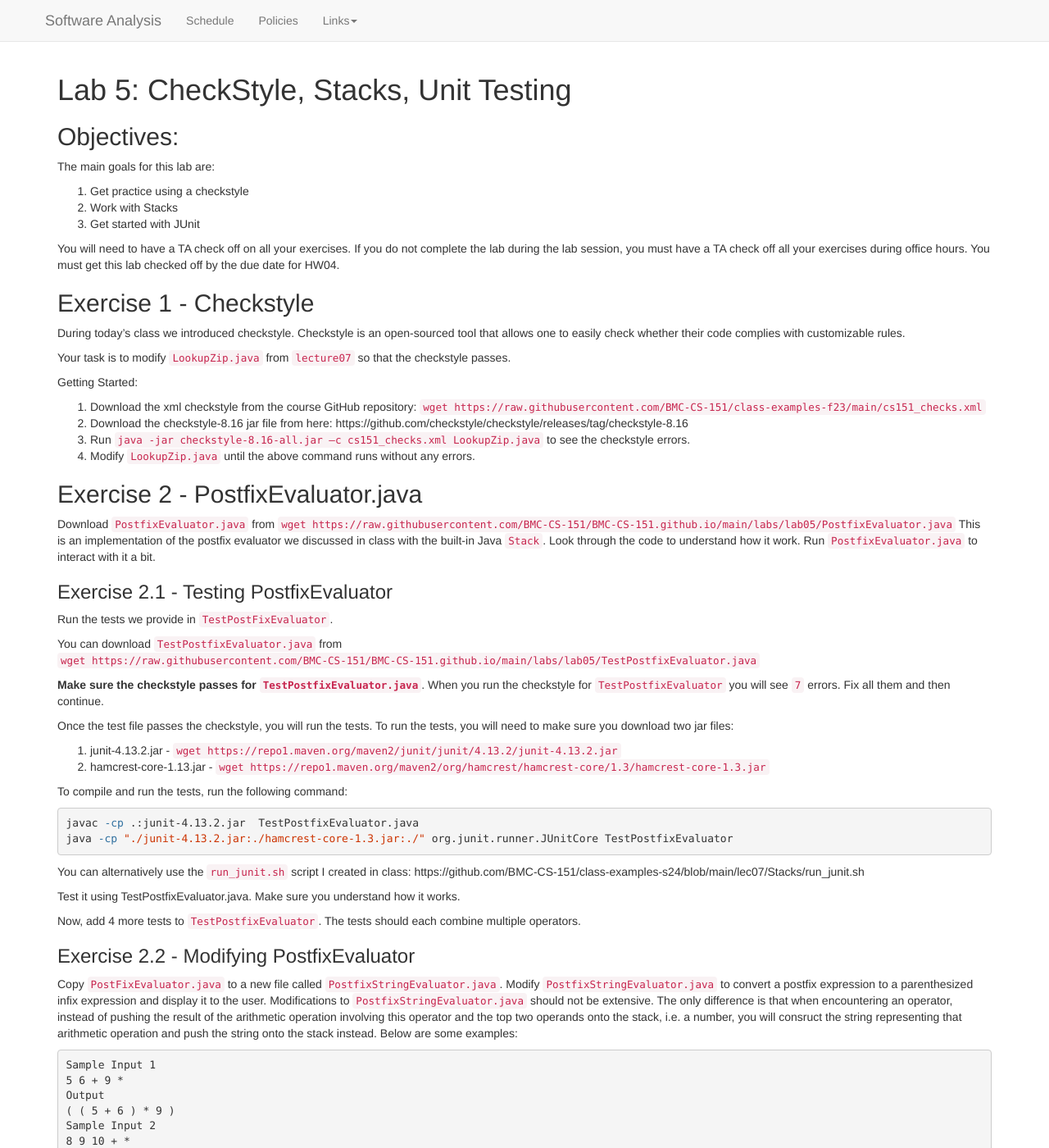
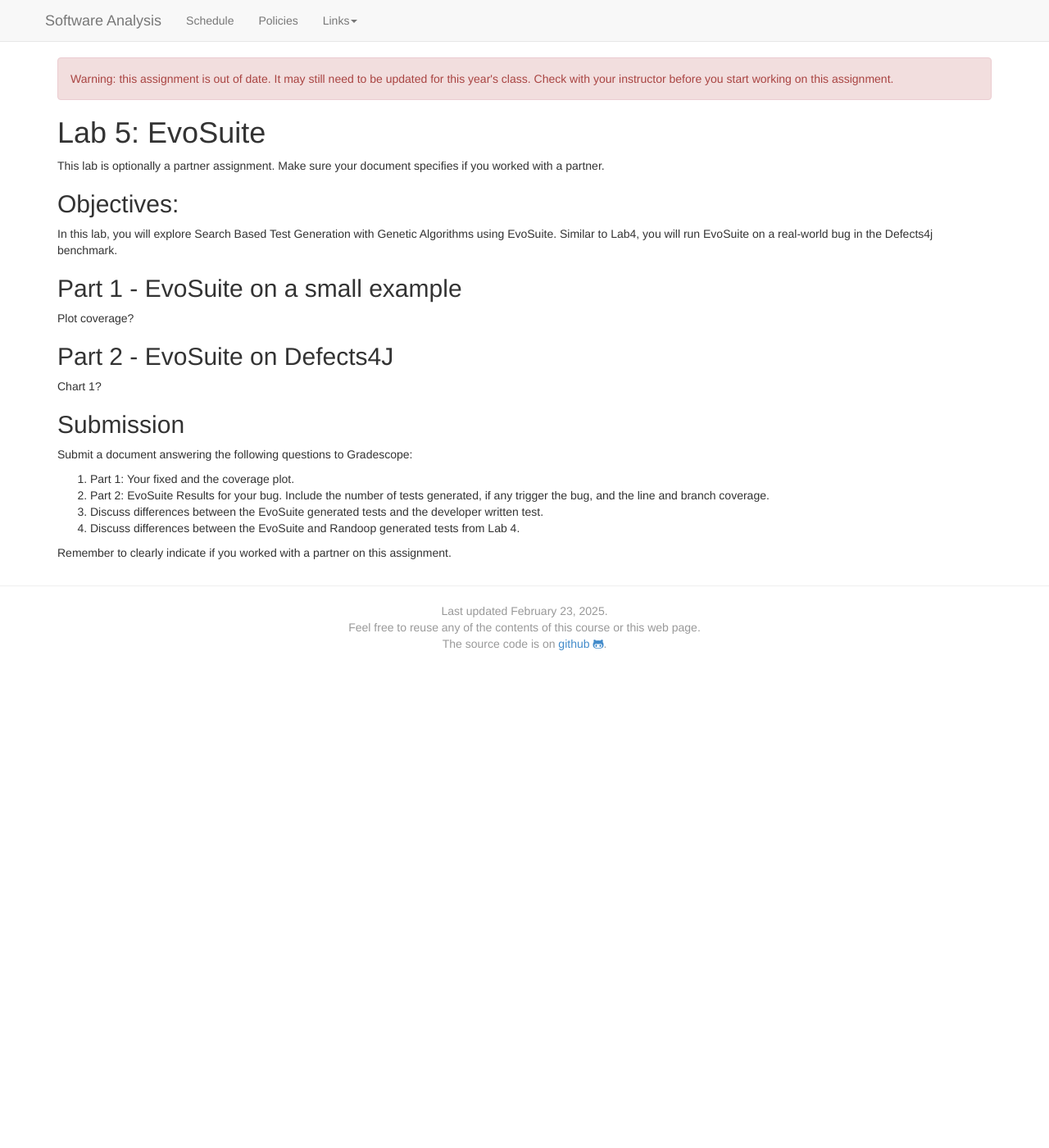
Before and after one commit to bmc-cs-software-analysis/383, a Jekyll site: the page built from labs/Lab05.md, in a window 1280 px wide and 1400 px high. Shown: the whole window at 82% size. Built offline with Jekyll 4.4.1, drawn with Linux system fonts in a browser that asks for light colours; nearby versions of some CDN libraries; some of the changed text lies outside the part shown.

Commit message:
lab 5 init

````diff
--- a/labs/Lab05.md
+++ b/labs/Lab05.md
@@ -1,10 +1,10 @@
 ---
 layout: default
-title: "CheckStyle, Stacks, Unit Testing"
+title: "EvoSuite"
 type: Lab
 number: 05
 active_tab: lab
-release_date: 2024-02-18
+release_date: 2025-02-24
 
 ---
 
@@ -50,159 +50,25 @@
 {{page.type}} {{page.number}}: {{page.title}}
 =============================================================
 
+This lab is optionally a partner assignment. Make sure your document specifies if you worked with a partner.
 
 ## Objectives:
 
-The main goals for this lab are:
-1. Get practice using a checkstyle
-1. Work with Stacks
-1. Get started with JUnit
+In this lab, you will explore Search Based Test Generation with Genetic Algorithms using EvoSuite. Similar to Lab4, you will run EvoSuite on a real-world bug in the Defects4j benchmark.
 
-You will need to have a TA check off on all your exercises.
-If you do not complete the lab during the lab session, you
-must have a TA check off all your exercises during office hours.
-You must get this lab checked off by the due date for HW04.
+## Part 1 - EvoSuite on a small example
 
-## Exercise 1 - Checkstyle
+Plot coverage?
 
-During today's class we introduced checkstyle. Checkstyle is an open-sourced tool that
-allows one to easily check whether their code complies with customizable rules.
+## Part 2 - EvoSuite on Defects4J
+Chart 1?
 
-Your task is to modify `LookupZip.java` from `lecture07` so that the checkstyle passes.
+## Submission
+Submit a document answering the following questions to Gradescope:
 
-Getting Started:
-1. Download the xml checkstyle from the course GitHub repository: ```wget https://raw.githubusercontent.com/BMC-CS-151/class-examples-f23/main/cs151_checks.xml```
-2. Download the checkstyle-8.16 jar file from here: https://github.com/checkstyle/checkstyle/releases/tag/checkstyle-8.16
-3. Run
-	```java -jar checkstyle-8.16-all.jar –c  cs151_checks.xml LookupZip.java```
-to see the checkstyle errors.
-4. Modify `LookupZip.java` until the above command runs without any errors.
+1. Part 1: Your fixed <FILES>  and the coverage plot.
+3. Part 2: EvoSuite Results for your bug. Include the number of tests generated, if any trigger the bug, and the line and branch coverage.
+4. Discuss differences between the EvoSuite generated tests and the developer written test.
+5. Discuss differences between the EvoSuite and Randoop generated tests from Lab 4.
 
-## Exercise 2 - PostfixEvaluator.java
-
-Download `PostfixEvaluator.java` from
-`wget https://raw.githubusercontent.com/BMC-CS-151/BMC-CS-151.github.io/main/labs/lab05/PostfixEvaluator.java`
-This is an implementation of the postfix evaluator we discussed in class with the built-in Java `Stack`.
-Look through the code to understand how it work. Run `PostfixEvaluator.java` to interact with it a bit.
-
-### Exercise 2.1 - Testing PostfixEvaluator
-Run the tests we provide in `TestPostFixEvaluator`.
-
-You can download `TestPostfixEvaluator.java` from
-`wget https://raw.githubusercontent.com/BMC-CS-151/BMC-CS-151.github.io/main/labs/lab05/TestPostfixEvaluator.java`
-
-**Make sure the checkstyle passes for `TestPostfixEvaluator.java`**.
-When you run the checkstyle for `TestPostfixEvaluator` you will see `7` errors. Fix all them
-and then continue.
-
-Once the test file passes the checkstyle, you will run the tests. To run the tests,
-you will need to make sure you download two jar files:
-1. junit-4.13.2.jar - `wget https://repo1.maven.org/maven2/junit/junit/4.13.2/junit-4.13.2.jar`
-1. hamcrest-core-1.13.jar - `wget https://repo1.maven.org/maven2/org/hamcrest/hamcrest-core/1.3/hamcrest-core-1.3.jar`
-
-To compile and run the tests, run the following command:
-
-```bash
-javac -cp .:junit-4.13.2.jar  TestPostfixEvaluator.java
-java -cp "./junit-4.13.2.jar:./hamcrest-core-1.3.jar:./" org.junit.runner.JUnitCore TestPostfixEvaluator
-```
-
-You can alternatively use the `run_junit.sh` script I created in class: https://github.com/BMC-CS-151/class-examples-s24/blob/main/lec07/Stacks/run_junit.sh
-
-Test it using TestPostfixEvaluator.java. Make sure you understand how it works.
-
-Now, add 4 more tests to `TestPostfixEvaluator`. The tests should each combine multiple operators.
-
-### Exercise 2.2 - Modifying PostfixEvaluator
-
-Copy `PostFixEvaluator.java` to a new file called `PostfixStringEvaluator.java`.
-Modify `PostfixStringEvaluator.java` to convert a postfix expression to a parenthesized infix
-expression and display it to the user. Modifications to `PostfixStringEvaluator.java` should not be
-extensive. The only difference is that when encountering an operator, instead of pushing the
-result of the arithmetic operation involving this operator and the top two operands onto the
-stack, i.e. a number, you will consruct the string representing that arithmetic operation and
-push the string onto the stack instead. Below are some examples:
-
-```
-Sample Input 1
-5 6 + 9 *
-Output
-( ( 5 + 6 ) * 9 )
-Sample Input 2
-8 9 10 + *
-Output
-( 8 * ( 9 + 10 ) )
-```
-
-Make sure `PostFixStringEvaluator.java` complies with the style guide.
-
-### Exercise 2.3 - Testing PostfixStringEvaluator
-We provide three tests in `TestPostfixStringEvaluator`.
-
-You can download `TestPostfixStringEvaluator.java` from
-`wget https://raw.githubusercontent.com/BMC-CS-151/BMC-CS-151.github.io/main/labs/lab05/TestPostfixStringEvaluator.java`
-
-Again, make sure that `TestPostfixStringEvaluator.java` passes the checkstyle.
-There will be `7` checkstyle errors in the file we are providing you.
-
-Now add 4 more tests, make them a bit complicated.
-
-## Excercise 3 - DoubleStack
-
-Now we are going to implement 2 stacks using 1 array.
-
-Imlement a `DoubleStack` class using a single underlying array
-that stores two different stacks (stack 1 and stack 2).
-One of the stacks grows upwards
-from index 0 upward, and the other stacks grows from the end of the array down. So these two stacks
-grow towards each other. Unlike `ExpandableArray` you can have empty spaces in your data structure.
-
-The top indexes are denoted by `top1` and `top2` for stack 1 and
-stack 2, respectively. Thus, the `DoubleStack` class should have three instance variables:
-
-1. E[] theArray,
-1. int top1,
-1. int top2
-
-Make sure `theArray` locations 0 to top1 contain elements in stack 1 and theArray locations
-theArray.length-1 downto top2 stores the elements in stack 2. You can assume a max stack size of 100 for each stack.
-
-### Methods to implement
-
-Implement the following methods.
-
-If the runtime of any of the methods besides for `printStack` is not
-`O(1)`, you are writing unnecessary loops.
-
-Before implementing the tests, make sure to create a test fille called `TestDoubleStack.java`
-that uses JUnit tests.
-
-#### 3.1 void push(int stackId, E e):
-push e onto stack stackId (1 or 2). In other words, it
-will push onto stack 1 if stackId==1 and onto stack 2 if stackId==2. Throw an
-`IllegalStateException` if stack is full. Throw an `IllegalArgumentException` if the stackId is not 1 or 2.
-
-#### 3.2 E pop(int stackId):
-pop from stackId, return null if empty. Throw an `IllegalArgumentException` if the stackId is not 1 or 2.
-
-#### 3.3 E top(int stackId):
-top element from stackId, return null if empty. Throw an `IllegalArgumentException` if the stackId is not 1 or 2.
-
-
-#### 3.4  int size(int stackId):
-return size of stack stackId. Throw an `IllegalArgumentException` if the stackId is not 1 or 2.
-
-#### 3.5  boolean isEmpty(int stackId)
-Throw an `IllegalArgumentException` if the stackId is not 1 or 2.
-
-#### 3.6  String printStack(int stackId)
-Throw an `IllegalArgumentException` if the stackId is not 1 or 2.
-
-## Wrap up
-
-In todays lab we covered checkstyle, stacks, and unit testing.
-
-### Signing out
-Before leaving, make sure your TA/instructor have signed you out of the lab. If you finish the lab early, you are free to go.
-If you do not finish the lab in time, you will need to go to office hours so
-that a TA can check your work.
+Remember to clearly indicate if you worked with a partner on this assignment.
````
